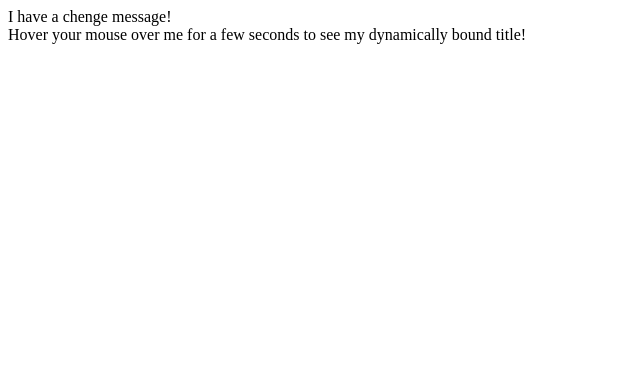
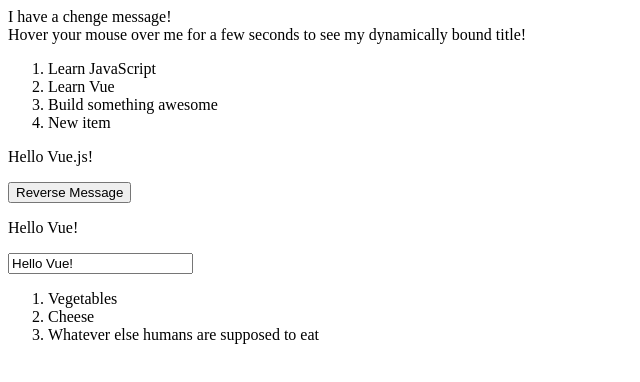
Before and after one commit to mituki-suzu/vuetutorial, a plain HTML site: page index.html in a window 1280 px wide. Shown: the whole page, without its empty margins (0-640 px from the left). Drawn offline with nearby package versions, Linux system fonts and the light colour scheme.

Commit message:
change file

```diff
--- a/index.html
+++ b/index.html
@@ -15,7 +15,38 @@
         <div id="app-3">
             <span v-if="seen">Now you see me</span>
         </div>
+        <div id="app-4">
+            <ol>
+                <li v-for="todo in todos">
+                    {{ todo.text }}
+                </li>
+            </ol>
+        </div>
 
+        <div id="app-5">
+            <p>{{ message }}</p>
+            <button v-on:click="reverseMessage">Reverse Message</button>
+        </div>
+
+        <div id="app-6">
+            <p>{{ message }}</p>
+            <input v-model="message">
+        </div>
+
+        <div id="app-7">
+            <ol>
+              <!--
+                各 todo-item の内容を表す todo オブジェクトを与えます。
+                これにより内容は動的に変化します。
+                また後述する "key" を各コンポーネントに提供する必要があります。
+              -->
+            <todo-item
+                v-for="item in groceryList"
+                v-bind:todo="item"
+                v-bind:key="item.id"
+            ></todo-item>
+            </ol>
+        </div>
 
         <script src="index.js"></script>
     </body>
--- a/index.js
+++ b/index.js
@@ -20,8 +20,60 @@ var app3 = new Vue({
     }
 })
 
+// v-forで要素をリストで表現できる
+var app4 = new Vue({
+    el: '#app-4',
+    data: {
+        todos: [
+            { text: 'Learn JavaScript' },
+            { text: 'Learn Vue' },
+            { text: 'Build something awesome' }
+        ]
+    }
+})
+
+// v-onでイベントリスナ
+var app5 = new Vue({
+    el: '#app-5',
+    data: {
+        message: 'Hello Vue.js!'
+    },
+    methods: {
+        reverseMessage: function () {
+            this.message = this.message.split('').reverse().join('')
+        }
+    }
+})
+
+// v-modelで双方向バインディング
+var app6 = new Vue({
+    el: '#app-6',
+    data: {
+        message: 'Hello Vue!'
+    }
+})
+
+// todo-item と呼ばれる新しいコンポーネントを定義
+Vue.component('todo-item', {
+    props: ['todo'],
+    template: '<li>{{ todo.text }}</li>'
+})
+
+var app7 = new Vue({
+    el: '#app-7',
+    data: {
+    groceryList: [
+        { id: 0, text: 'Vegetables' },
+        { id: 1, text: 'Cheese' },
+        { id: 2, text: 'Whatever else humans are supposed to eat' }
+    ]
+    }
+})
+
 // 直接ではなくても代入できる
 app.message = "I have a chenge message!"
 app2.message = 'some new message'
 // v-ifはtrue,falseで表示非表示を切り替えられる
 app3.seen = false
+// pushで要素の追加
+app4.todos.push({ text: 'New item' })
```
